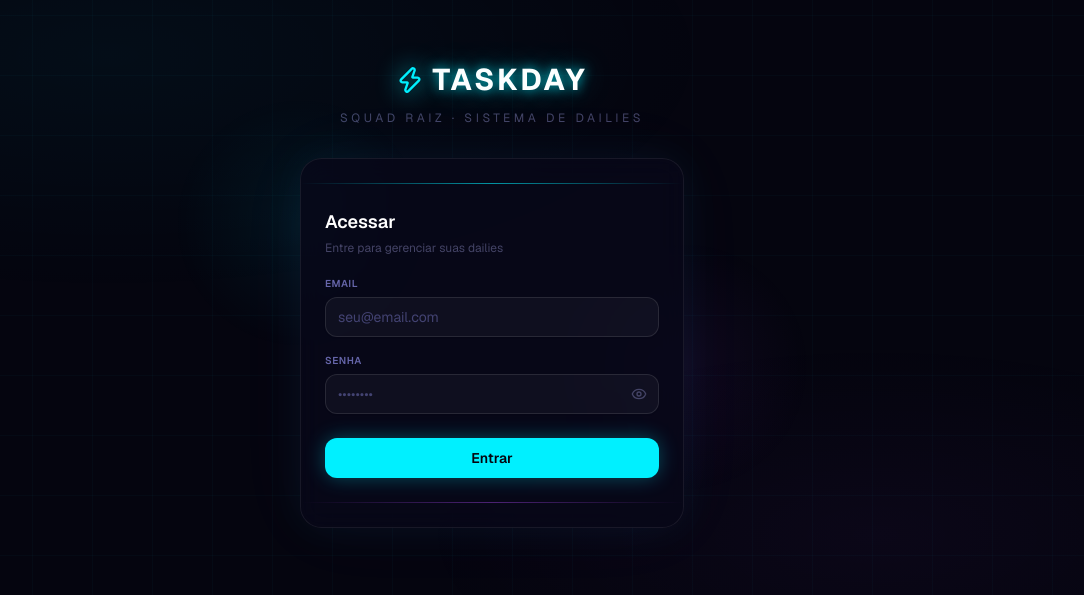
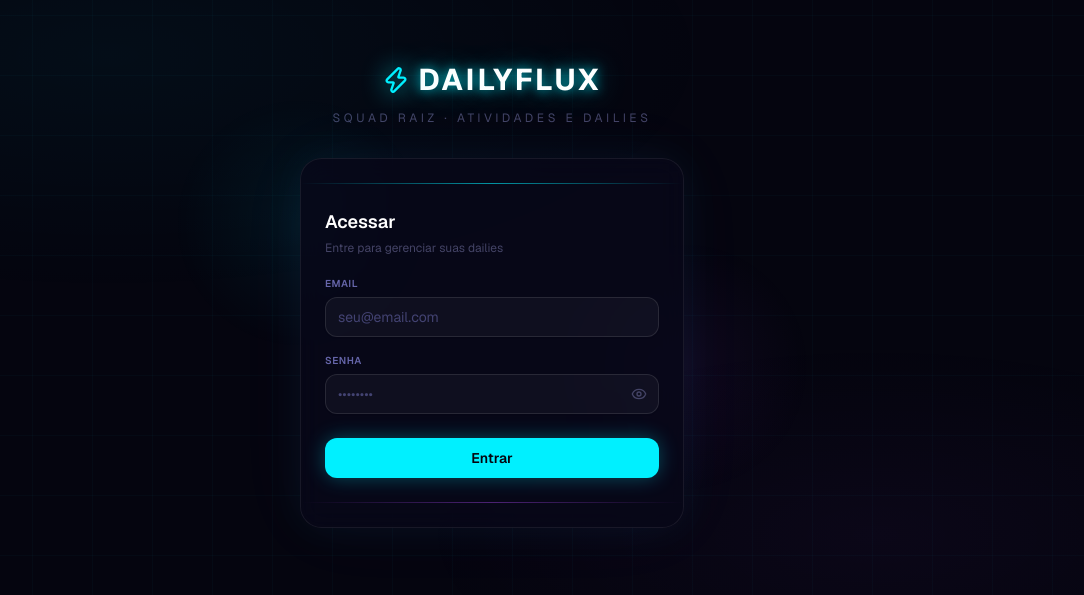
Before and after one commit to mnetoworkspace/workflow-app, a Next.js app: page /login in a window 1280 px wide. Shown: the part 105-700 px from the top of the page, without its empty margins (148-1232 px from the left). Built offline with nearby package versions, Linux system fonts and the light colour scheme; no server answers.

Commit message:
feat: rename app from TaskDay to DailyFlux

```diff
--- a/app/(auth)/login/page.tsx
+++ b/app/(auth)/login/page.tsx
@@ -47,9 +47,9 @@ export default function LoginPage() {
             className="inline-flex items-center gap-2 mb-3"
           >
             <Zap className="h-7 w-7 text-[#00f0ff]" style={{ filter: 'drop-shadow(0 0 12px #00f0ff)' }} />
-            <span className="text-3xl font-bold text-white tracking-widest text-glow-cyan">TASKDAY</span>
+            <span className="text-3xl font-bold text-white tracking-widest text-glow-cyan">DAILYFLUX</span>
           </motion.div>
-          <p className="text-[#444466] text-xs tracking-[0.3em] uppercase">Squad Raiz · Sistema de Dailies</p>
+          <p className="text-[#444466] text-xs tracking-[0.3em] uppercase">Squad Raiz · Atividades e Dailies</p>
         </div>
 
         {/* Card */}
--- a/app/(auth)/set-password/page.tsx
+++ b/app/(auth)/set-password/page.tsx
@@ -42,7 +42,7 @@ export default function SetPasswordPage() {
       setLoading(false)
       return
     }
-    toast.success('Senha definida! Bem-vindo ao TaskDay!')
+    toast.success('Senha definida! Bem-vindo ao DailyFlux!')
     router.push('/dashboard')
     router.refresh()
   }
@@ -68,9 +68,9 @@ export default function SetPasswordPage() {
           <motion.div initial={{ scale: 0.8, opacity: 0 }} animate={{ scale: 1, opacity: 1 }} transition={{ delay: 0.2, type: 'spring' }}
             className="inline-flex items-center gap-2 mb-3">
             <Zap className="h-7 w-7 text-[#00f0ff]" style={{ filter: 'drop-shadow(0 0 12px #00f0ff)' }} />
-            <span className="text-3xl font-bold text-white tracking-widest text-glow-cyan">TASKDAY</span>
+            <span className="text-3xl font-bold text-white tracking-widest text-glow-cyan">DAILYFLUX</span>
           </motion.div>
-          <p className="text-[#444466] text-xs tracking-[0.3em] uppercase">Squad Raiz · Sistema de Dailies</p>
+          <p className="text-[#444466] text-xs tracking-[0.3em] uppercase">Squad Raiz · Atividades e Dailies</p>
         </div>
 
         {/* Card */}
@@ -82,7 +82,7 @@ export default function SetPasswordPage() {
             <KeyRound className="h-4 w-4 text-[#b44bff]" />
             <h2 className="text-lg font-semibold text-white">Definir senha</h2>
           </div>
-          <p className="text-[#444466] text-xs mb-5">Escolha uma senha para acessar o TaskDay</p>
+          <p className="text-[#444466] text-xs mb-5">Escolha uma senha para acessar o DailyFlux</p>
 
           <form onSubmit={handleSubmit} className="space-y-4">
             <div className="space-y-1.5">
--- a/app/api/admin/invite/route.ts
+++ b/app/api/admin/invite/route.ts
@@ -70,9 +70,9 @@ export async function POST(request: Request) {
         method: 'POST',
         headers: { 'Authorization': `Bearer ${RESEND_KEY}`, 'Content-Type': 'application/json' },
         body: JSON.stringify({
-          from:    'TaskDay <onboarding@resend.dev>',
+          from:    'DailyFlux <onboarding@resend.dev>',
           to:      [email],
-          subject: `${name}, você foi convidado para o TaskDay`,
+          subject: `${name}, você foi convidado para o DailyFlux`,
           html:    buildInviteEmail(name, link),
         }),
       })
@@ -111,9 +111,9 @@ export async function PUT(request: Request) {
         method: 'POST',
         headers: { 'Authorization': `Bearer ${RESEND_KEY}`, 'Content-Type': 'application/json' },
         body: JSON.stringify({
-          from:    'TaskDay <onboarding@resend.dev>',
+          from:    'DailyFlux <onboarding@resend.dev>',
           to:      [email],
-          subject: `${name}, seu convite para o TaskDay`,
+          subject: `${name}, seu convite para o DailyFlux`,
           html:    buildInviteEmail(name, link),
         }),
       })
@@ -127,10 +127,10 @@ export async function PUT(request: Request) {
 function buildInviteEmail(name: string, link: string) {
   return `
     <div style="font-family:sans-serif;max-width:480px;margin:0 auto;background:#05050f;color:#fff;border-radius:16px;padding:32px;border:1px solid rgba(0,240,255,0.15)">
-      <h1 style="color:#00f0ff;font-size:24px;margin:0 0 4px">TASKDAY</h1>
-      <p style="color:#6666aa;font-size:12px;margin:0 0 24px">Squad Raiz · Sistema de Dailies</p>
+      <h1 style="color:#00f0ff;font-size:24px;margin:0 0 4px">DAILYFLUX</h1>
+      <p style="color:#6666aa;font-size:12px;margin:0 0 24px">Squad Raiz · Atividades e Dailies</p>
       <p style="color:#fff;font-size:16px">Olá, <strong>${name}</strong>!</p>
-      <p style="color:#8888aa">Você foi convidado para o TaskDay. Clique no botão abaixo para definir sua senha e começar.</p>
+      <p style="color:#8888aa">Você foi convidado para o DailyFlux. Clique no botão abaixo para definir sua senha e começar.</p>
       <a href="${link}" style="display:inline-block;margin:24px 0;padding:12px 28px;background:#00f0ff;color:#05050f;font-weight:700;border-radius:8px;text-decoration:none;font-size:14px">
         Definir senha e entrar
       </a>
--- a/app/layout.tsx
+++ b/app/layout.tsx
@@ -6,8 +6,8 @@ import { Toaster } from '@/components/ui/sonner'
 const geist = Geist({ subsets: ['latin'] })
 
 export const metadata: Metadata = {
-  title: 'TaskDay — Squad Raiz',
-  description: 'Gestão de dailies da Squad Raiz',
+  title: 'DailyFlux — Squad Raiz',
+  description: 'Acompanhamento de atividades e fluxo de dailies da Squad Raiz',
 }
 
 export default function RootLayout({ children }: { children: React.ReactNode }) {
--- a/components/Sidebar.tsx
+++ b/components/Sidebar.tsx
@@ -69,8 +69,7 @@ export default function Sidebar({ profile }: { profile: Profile }) {
             <Zap className="h-6 w-6 text-[#00f0ff]" style={{ filter: 'drop-shadow(0 0 8px #00f0ff)' }} />
           </div>
           <div>
-            <span className="font-bold text-white text-lg tracking-widest text-glow-cyan">TASKDAY</span>
-            <p className="text-[10px] text-[#6666aa] tracking-[0.2em] uppercase mt-0.5">Squad Raiz</p>
+            <span className="font-bold text-white text-lg tracking-widest text-glow-cyan">DAILYFLUX
           </div>
         </motion.div>
       </div>
```
